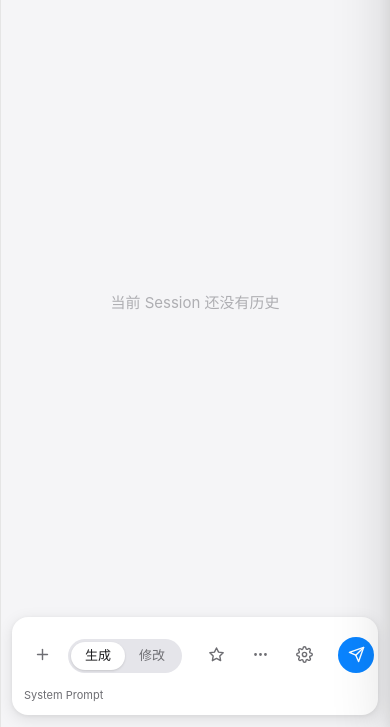
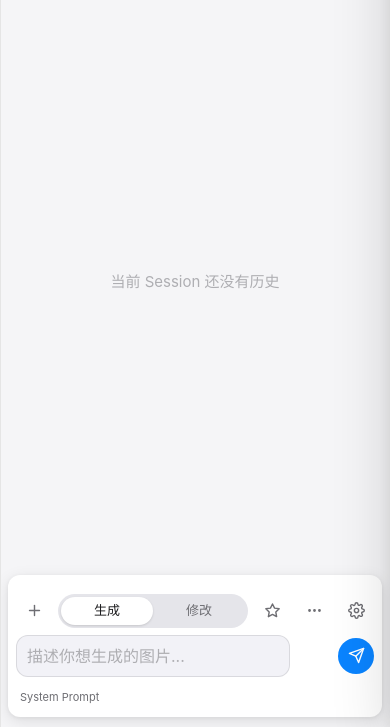
Before and after one commit to PoseidonLi0514/image-workbench, a website: page index.html in a window 390 px wide. Shown: the part 117-844 px from the top of the page. Drawn offline with Linux system fonts and the light colour scheme.

Commit message:
Improve mobile prompt composer layout

```diff
--- a/index.html
+++ b/index.html
@@ -6,7 +6,7 @@
   <title>Image Workbench</title>
   <link rel="icon" type="image/png" href="./assets/logo.png">
   <link rel="apple-touch-icon" href="./assets/logo.png">
-  <link rel="stylesheet" href="./styles.css?v=20260429-1">
+  <link rel="stylesheet" href="./styles.css?v=20260430-1">
 </head>
 <body>
   <svg aria-hidden="true" class="hidden">
@@ -367,6 +367,6 @@
   </dialog>
 
   <div class="toast" id="toast"></div>
-  <script src="./app.js?v=20260429-1" defer></script>
+  <script src="./app.js?v=20260430-1" defer></script>
 </body>
 </html>
--- a/styles.css
+++ b/styles.css
@@ -1295,7 +1295,48 @@ svg { width: 17px; height: 17px; stroke-width: 2; flex: 0 0 auto; }
   :root { --drawer-w: 100vw; }
   .topbar { padding: 0 12px; }
   .chat-scroll { padding: 12px; }
-  .composer-bar { padding: 8px 12px 12px; }
+  .composer-bar { padding: 8px 8px max(10px, env(safe-area-inset-bottom)); }
+  .composer-bar-inner { border-radius: var(--radius); }
+  .composer-input-row {
+    display: flex;
+    flex-wrap: wrap;
+    align-items: center;
+    gap: 6px;
+    padding: 8px;
+  }
+  .composer-input-row #prompt {
+    order: 2;
+    flex: 1 1 calc(100% - 84px);
+    min-width: 0;
+    min-height: 42px;
+    max-height: 128px;
+    padding: 8px 10px;
+    border: 1px solid var(--line);
+    border-radius: var(--radius);
+    background: var(--surface-2);
+    font-size: 16px;
+  }
+  .composer-input-row #pickFileBtn,
+  .composer-input-row #modeSegmented,
+  .composer-input-row #promptLibraryBtn,
+  .composer-input-row #promptManageBtn,
+  .composer-input-row #paramsToggleBtn {
+    order: 1;
+  }
+  .composer-input-row #modeSegmented {
+    flex: 1 1 auto;
+    min-width: 116px;
+  }
+  .composer-input-row #modeSegmented button {
+    flex: 1 1 0;
+    min-width: 0;
+    padding: 0 10px;
+  }
+  .composer-input-row #abortBtn,
+  .composer-input-row #sendBtn {
+    order: 2;
+    flex: 0 0 36px;
+  }
   .modal-body { grid-template-columns: 1fr; }
   .prompt-modal-body { padding: 14px; }
   .prompt-favorite-list { grid-template-columns: 1fr; }
```
